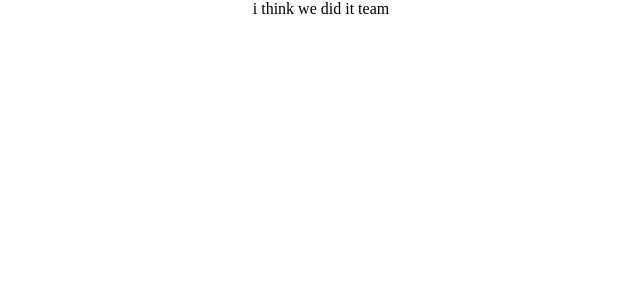
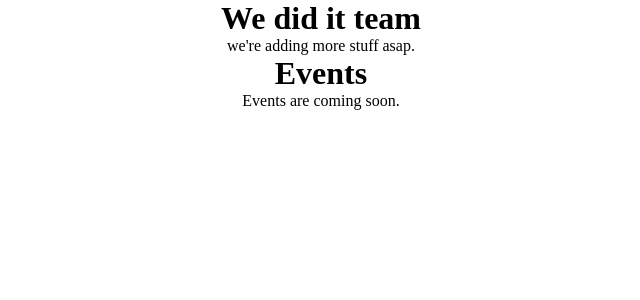
Before and after one commit to norakramer1/afstudeerproject, a React (Create React App) app: page / in a window 1280 px wide. Shown: the top 300 px of the page, without its empty margins (319-959 px from the left). Built offline with nearby package versions, Linux system fonts and the light colour scheme; no server answers; the database is empty.

Commit message:
has issues with firestore config

```diff
--- a/src/App.js
+++ b/src/App.js
@@ -1,11 +1,12 @@
 import './App.css';
+import Title from './comps/Title';
+import Events from './comps/Events';
 
 function App() {
   return (
     <div className="App">
-      <header className="App-header">
-        <p>i think we did it team</p>
-      </header>
+           <Title/>
+           <Events/>
     </div>
   );
 }
--- /dev/null
+++ b/src/comps/Events.js
@@ -0,0 +1,15 @@
+import React from 'react';
+import useFirestore from '../hooks/useFirestore';
+
+const Events = () => {
+    const { docs } = useFirestore('events');
+    console.log(docs);
+    return (
+        <div className="events">
+        <h1>Events</h1>
+        <p>Events are coming soon.</p>
+        </div>
+    )
+    }
+
+export default Events;
--- /dev/null
+++ b/src/comps/Title.js
@@ -0,0 +1,12 @@
+import React from 'react';
+
+const Title = () => {
+  return (
+    <div className="title">
+      <h1>We did it team</h1>
+      <p>we're adding more stuff asap.</p>
+    </div>
+  )
+}
+
+export default Title;
--- a/src/firebase/config.js
+++ b/src/firebase/config.js
@@ -1,5 +1,6 @@
 // Import the functions you need from the SDKs you need
-import { initializeApp } from "firebase/app";
+// import { initializeApp } from "firebase/app";
+import * as firebase from 'firebase/app';
 import 'firebase/storage';
 import 'firebase/firestore';
 // TODO: Add SDKs for Firebase products that you want to use
@@ -16,9 +17,9 @@ const firebaseConfig = {
   };
 
   // Initialize Firebase
-const app = initializeApp(firebaseConfig);
+  firebase.initializeApp(firebaseConfig);
 
-const projectStorage = app.storage();
-const projectFirestore = app.firestore();
+  const projectStorage = firebase.storage();
+  const projectFirestore = firebase.firestore();
 
 export { projectStorage, projectFirestore };
--- /dev/null
+++ b/src/hooks/useFirestore.js
@@ -0,0 +1,23 @@
+import { useState, useEffect } from 'react';
+import { projectFirestore } from '../firebase/config';
+
+const useFirestore = (collection) => {
+    const [docs, setDocs] = useState([]);
+
+    useEffect(() => {
+      const unsub = projectFirestore.collection(collection)
+        .onSnapshot((snap) => {
+            let documents = [];
+            snap.forEach(doc => {
+                documents.push({...doc.data(), id: doc.id})
+            });
+            setDocs(documents);
+        })
+
+        return () => unsub();
+    }, [collection])
+
+    return { docs };
+}
+
+export default useFirestore;
```
